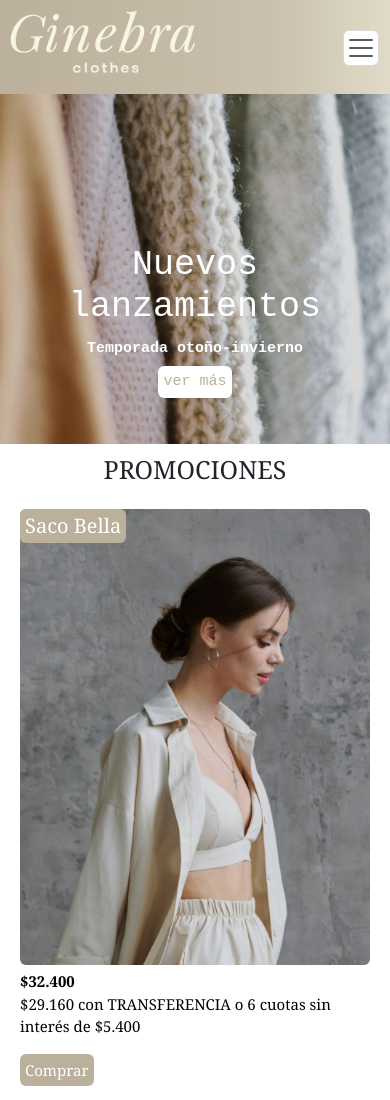
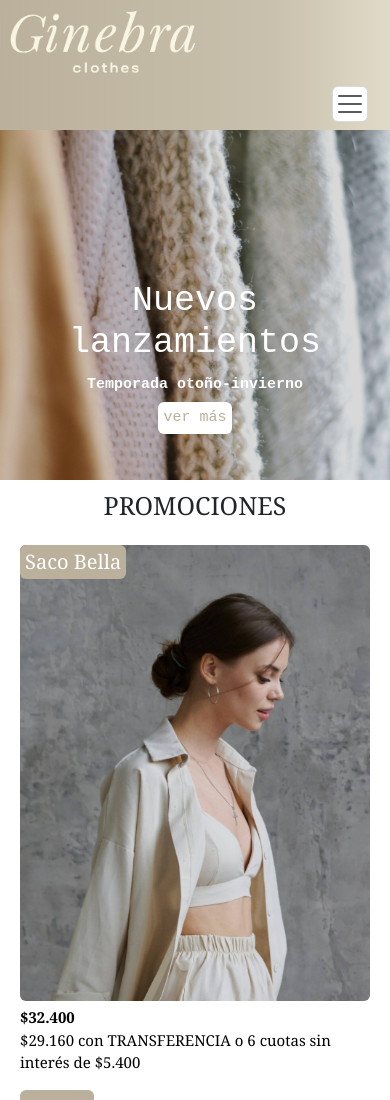
Before and after one commit to julietaperez643/proyectoCoder, a website: page index.html in a window 390 px wide. Shown: the top 1100 px of the page. Drawn offline with nearby package versions, Linux system fonts and the light colour scheme.

Commit message:
final commit

```diff
--- a/scss/base/_mediaqueries.scss
+++ b/scss/base/_mediaqueries.scss
@@ -5,19 +5,12 @@
 }
 
 @media screen and (max-width: 994px) {
-    .navbar {
-        position: relative;
-    }
-
     .navbar-toggler {
         background-color: $color-secundario;
         border-radius: 0.375rem;
         padding: 2px;
-        margin: 1px;
-        position: absolute;
-        right: 10px;
-        top: 50%;
-        transform: translateY(-50%);
+        margin-left: auto;
+        margin-right: 10px;
     }
 }
 
```
Also changed, not shown: css/estilos.css, 1 other file.
